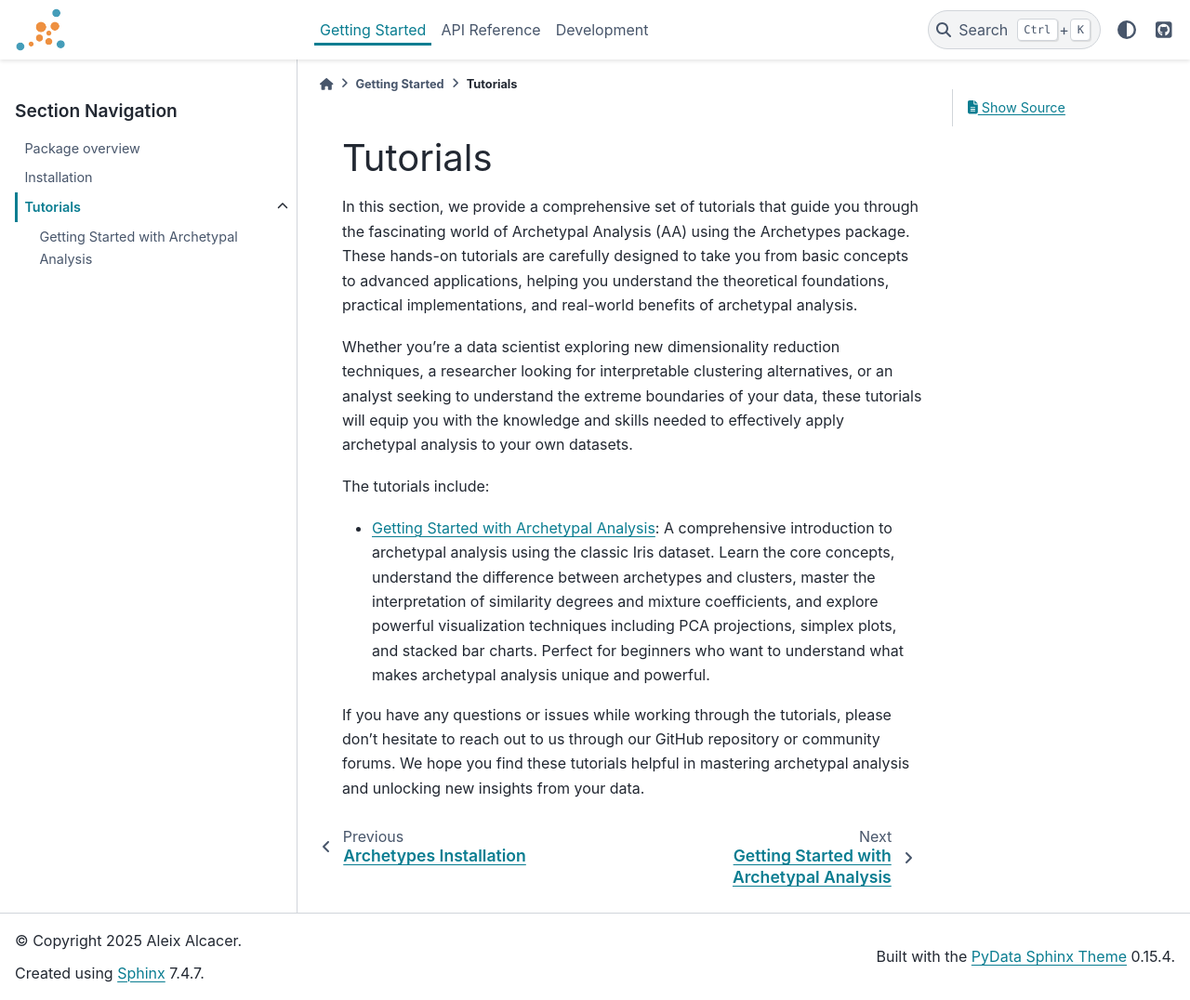
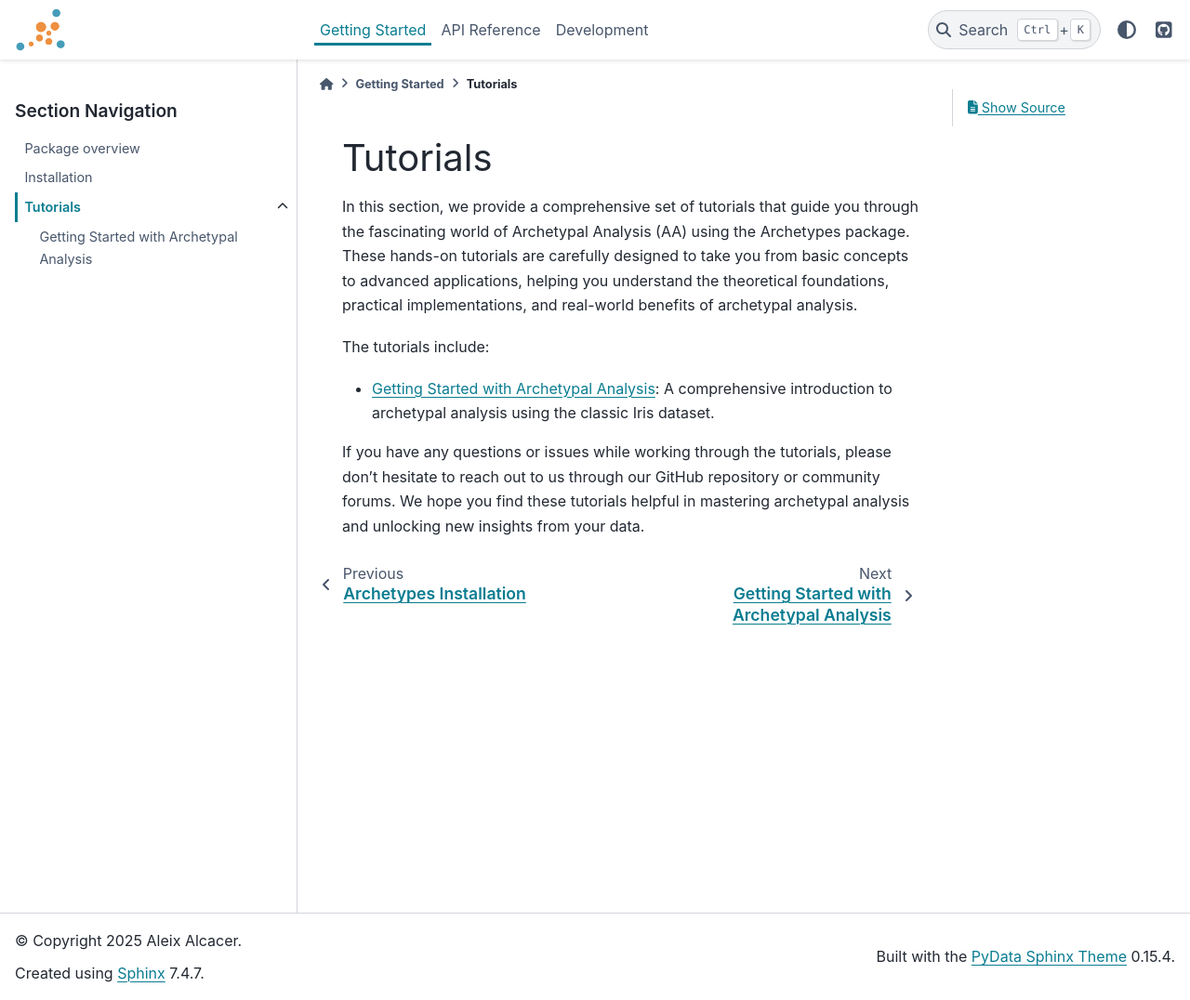
Before and after one commit to aleixalcacer/archetypes, a Sphinx documentation site: the page built from docs/getting_started/tutorial.md, in a window 1280 px wide and 1076 px high. Shown: the whole window at 93% size. Built offline with Sphinx 7.4.7 and the PyData theme 0.15.4, drawn with Linux system fonts in a browser that asks for light colours; pages that are not in the unit, such as notebooks, are missing from menus.

Commit message:
Improve tutorial section text

```diff
--- a/docs/getting_started/tutorial.md
+++ b/docs/getting_started/tutorial.md
@@ -2,11 +2,9 @@
 
 In this section, we provide a comprehensive set of tutorials that guide you through the fascinating world of Archetypal Analysis (AA) using the Archetypes package. These hands-on tutorials are carefully designed to take you from basic concepts to advanced applications, helping you understand the theoretical foundations, practical implementations, and real-world benefits of archetypal analysis.
 
-Whether you're a data scientist exploring new dimensionality reduction techniques, a researcher looking for interpretable clustering alternatives, or an analyst seeking to understand the extreme boundaries of your data, these tutorials will equip you with the knowledge and skills needed to effectively apply archetypal analysis to your own datasets.
-
 The tutorials include:
 
-- [Getting Started with Archetypal Analysis](examples/aa.ipynb): A comprehensive introduction to archetypal analysis using the classic Iris dataset. Learn the core concepts, understand the difference between archetypes and clusters, master the interpretation of similarity degrees and mixture coefficients, and explore powerful visualization techniques including PCA projections, simplex plots, and stacked bar charts. Perfect for beginners who want to understand what makes archetypal analysis unique and powerful.
+- [Getting Started with Archetypal Analysis](examples/aa.ipynb): A comprehensive introduction to archetypal analysis using the classic Iris dataset.
 
 :::{toctree}
 :hidden: true
```
